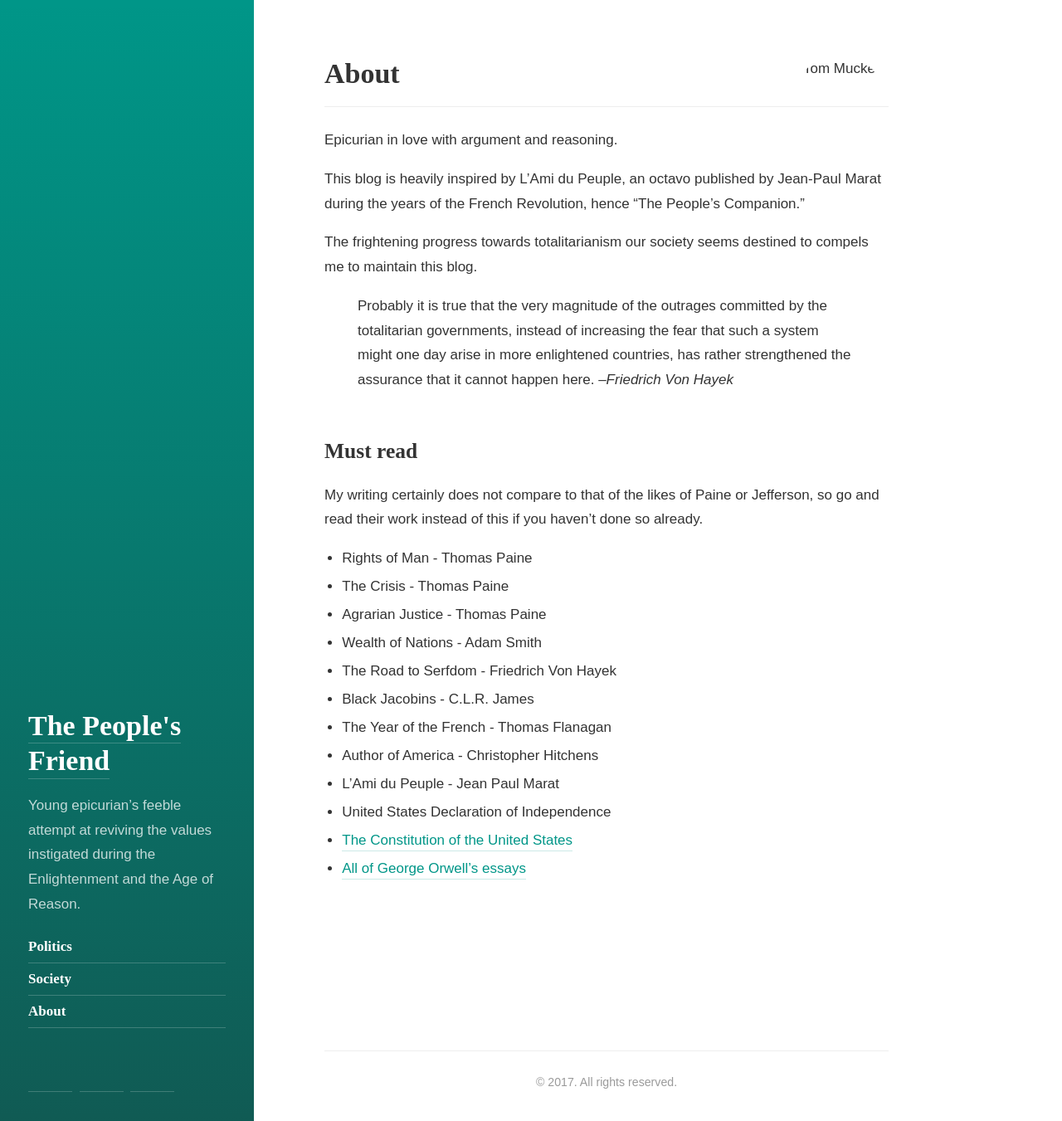
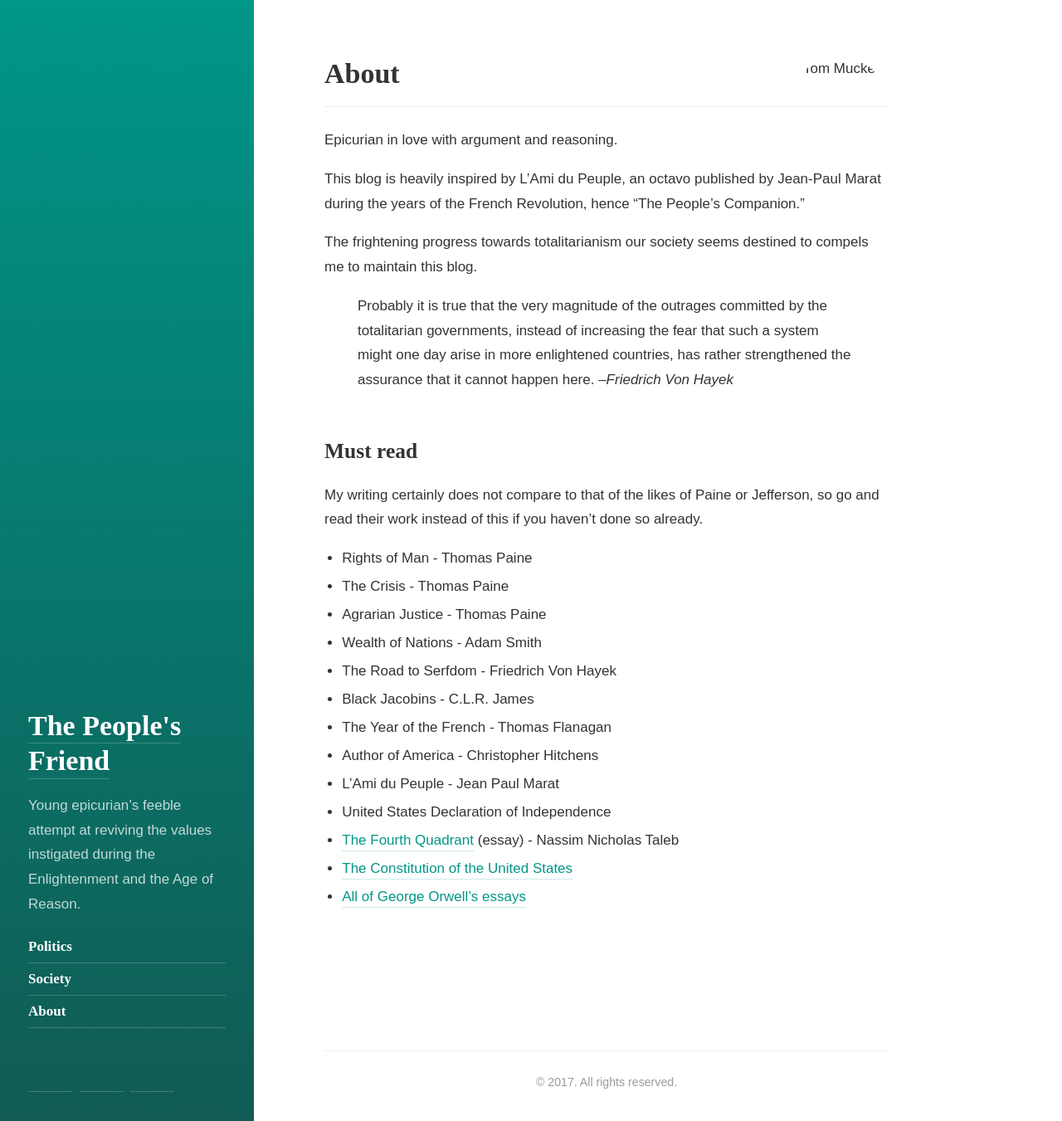
Before and after one commit to tomucker/tomucker.github.io, a Jekyll site: the page built from about.md, in a window 1280 px wide and 1351 px high. Shown: the whole window at 83% size. Built offline with Jekyll 4.4.1, drawn with Linux system fonts in a browser that asks for light colours; nearby versions of some CDN libraries.

Commit message:
essay NNtaleb

```diff
--- a/about.md
+++ b/about.md
@@ -26,5 +26,6 @@ My writing certainly does not compare to that of the likes of Paine or Jefferson
 * Author of America - Christopher Hitchens
 * L'Ami du Peuple - Jean Paul Marat
 * United States Declaration of Independence
+* [The Fourth Quadrant](https://www.edge.org/conversation/nassim_nicholas_taleb-the-fourth-quadrant-a-map-of-the-limits-of-statistics) (essay) - Nassim Nicholas Taleb
 * [The Constitution of the United States](https://www.archives.gov/founding-docs/constitution-transcript)
 * [All of George Orwell's essays](http://gutenberg.net.au/ebooks03/0300011h.html)
```
